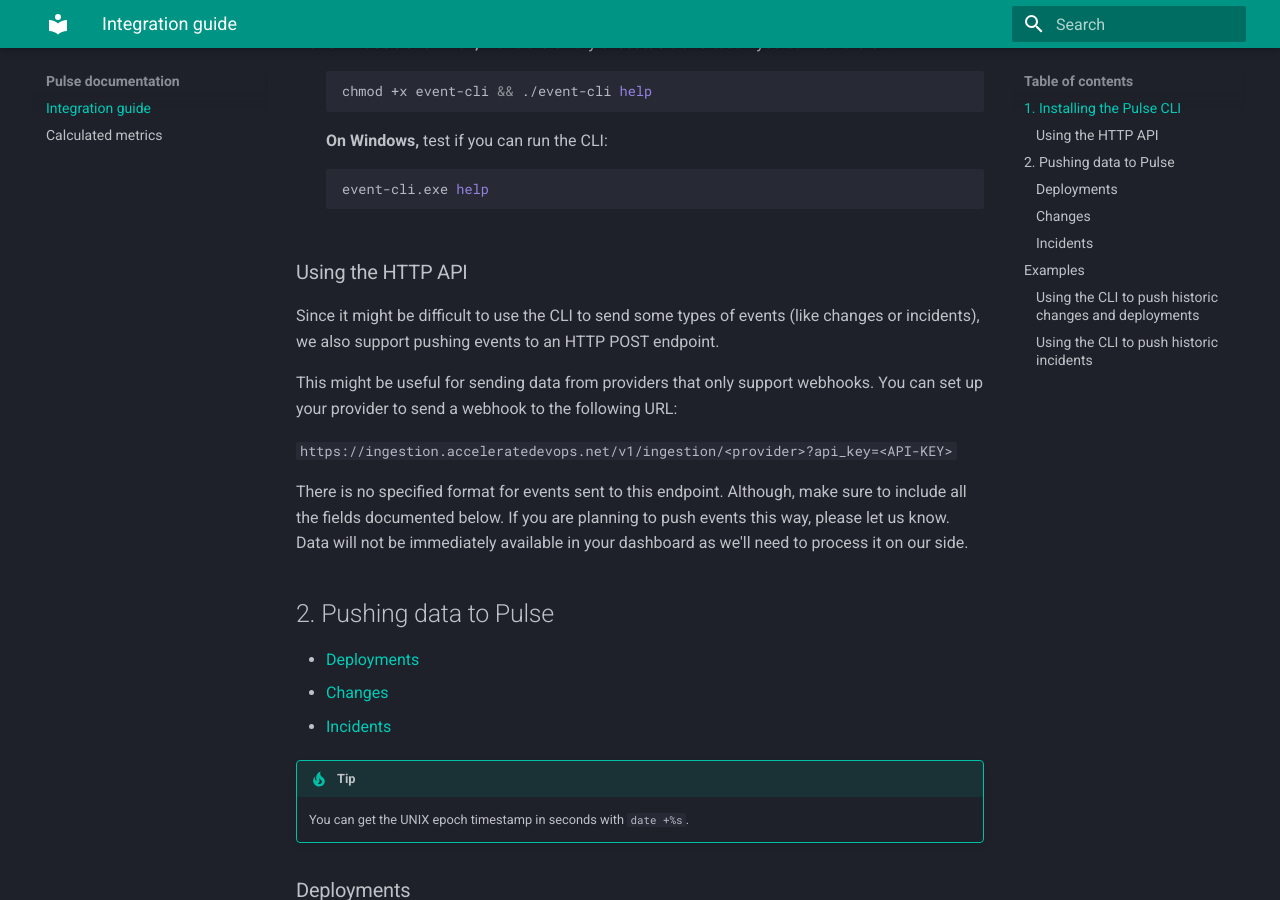
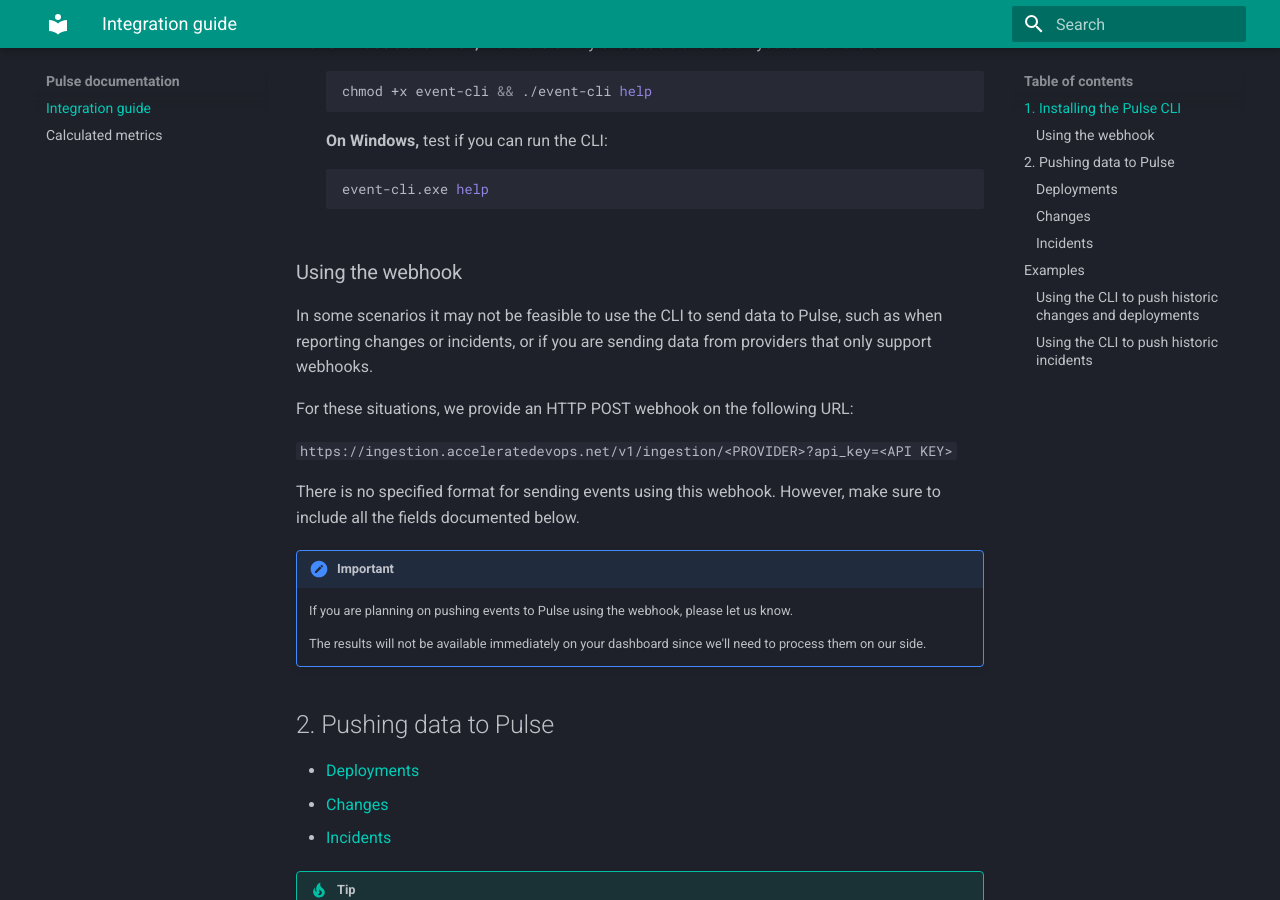
Before and after one commit to codacy/pulse-user-docs, an MkDocs documentation site: the page built from docs/index.md, in a window 1280 px wide and 900 px high, scrolled down 1471 px. Built offline with MkDocs 1.6.1 and Material for MkDocs 9.7.7, drawn with Linux system fonts in a browser that asks for light colours.

Commit message:
clean: Review section on how to use the webhook
For now this information is still inside the section on how to install
the CLI, but perhaps it will be possible to move it to a better place.

````diff
--- a/docs/index.md
+++ b/docs/index.md
@@ -49,19 +49,23 @@
     event-cli.exe help
     ```
 
-### Using the HTTP API
+### Using the webhook
 
 <!-- TODO
-     Figure out what is the best place to introduce the HTTP API as an alternative to the CLI -->
+     Figure out what is the best place to introduce the webhook as an alternative to the CLI -->
 
-Since it might be difficult to use the CLI to send some types of events (like changes or incidents),
-we also support pushing events to an HTTP POST endpoint.
+In some scenarios it may not be feasible to use the CLI to send data to Pulse, such as when reporting changes or incidents, or if you are sending data from providers that only support webhooks.
 
-This might be useful for sending data from providers that only support webhooks. You can set up your provider to send a webhook to the following URL:
+For these situations, we provide an HTTP POST webhook on the following URL:
 
-`https://ingestion.acceleratedevops.net/v1/ingestion/<provider>?api_key=<API-KEY>`
+`https://ingestion.acceleratedevops.net/v1/ingestion/<PROVIDER>?api_key=<API KEY>`
 
-There is no specified format for events sent to this endpoint. Although, make sure to include all the fields documented below. If you are planning to push events this way, please let us know. Data will not be immediately available in your dashboard as we'll need to process it on our side.
+There is no specified format for sending events using this webhook. However, make sure to include all the fields documented below.
+
+!!! important
+    If you are planning on pushing events to Pulse using the webhook, please let us know.
+
+    The results will not be available immediately on your dashboard since we'll need to process them on our side.
 
 ## 2. Pushing data to Pulse
 
````
